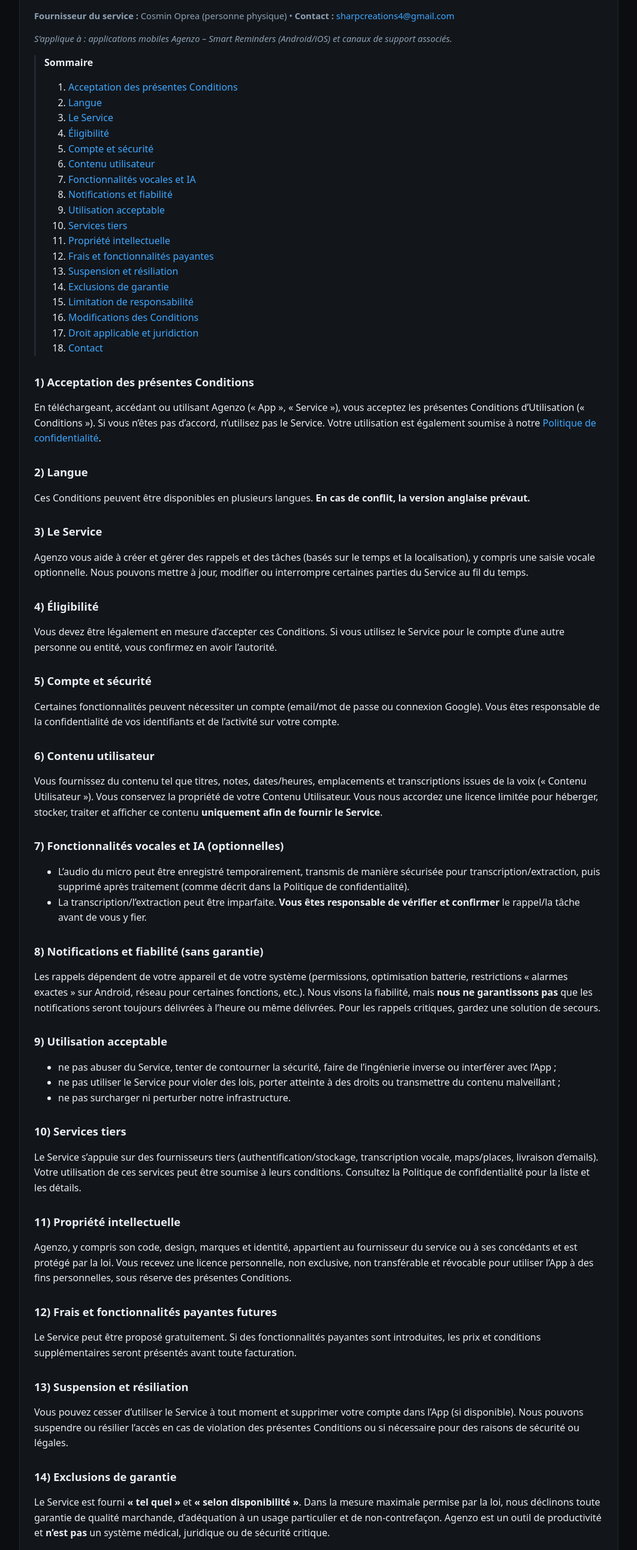
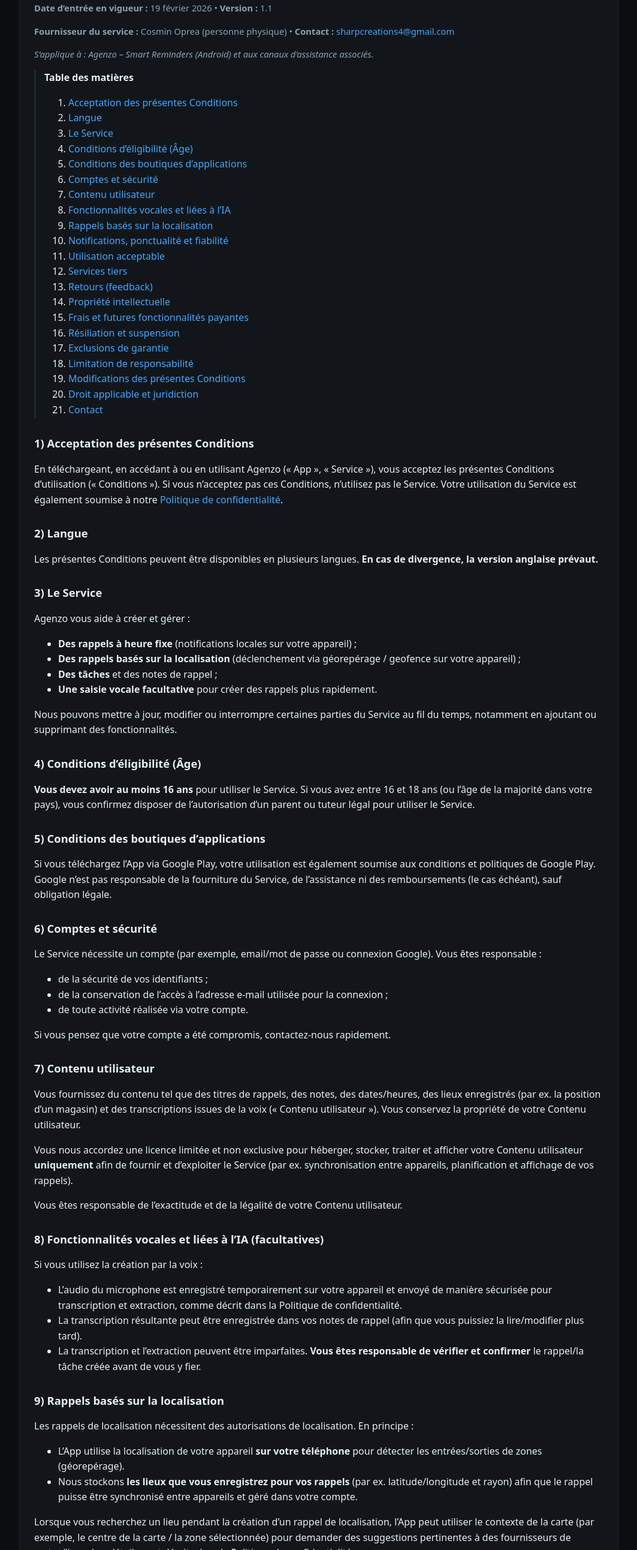
Before and after one commit to sharpcreations4/agenzo-terms, a plain HTML site: page docs/fr/index.html in a window 1280 px wide. Shown: the part 215-2799 px from the top of the page at 60% size, without its empty margins (108-1171 px from the left). Drawn offline with Linux system fonts and the light colour scheme.

Commit message:
Update index.html FR

````diff
--- a/docs/fr/index.html
+++ b/docs/fr/index.html
@@ -1,12 +1,15 @@
+```html
 <!doctype html>
 <html lang="fr">
 <head>
   <meta charset="utf-8" />
   <meta name="viewport" content="width=device-width, initial-scale=1" />
-  <title>Agenzo – Smart Reminders · Conditions d’Utilisation (FR)</title>
-  <meta name="description" content="Conditions d’Utilisation d’Agenzo – Smart Reminders (FR)">
+  <title>Agenzo – Smart Reminders · Conditions d’utilisation (FR)</title>
+  <meta name="description" content="Conditions d’utilisation pour Agenzo – Smart Reminders (FR)">
   <style>
-    :root{--bg:#0b0d10;--card:#12161b;--muted:#8ea0b3;--text:#e9eef4;--accent:#3fa7ff;--border:#1f2730}
+    :root{
+      --bg:#0b0d10;--card:#12161b;--muted:#8ea0b3;--text:#e9eef4;--accent:#3fa7ff;--border:#1f2730
+    }
     html,body{margin:0;padding:0;background:var(--bg);color:var(--text);font:16px/1.6 system-ui,-apple-system,Segoe UI,Roboto,Ubuntu,Cantarell,Noto Sans,sans-serif}
     a{color:var(--accent);text-decoration:none}
     a:hover{text-decoration:underline}
@@ -20,8 +23,10 @@
     .card{background:var(--card);border:1px solid var(--border);border-radius:14px;padding:24px;margin-top:24px}
     h1{font-size:1.8rem;margin:0 0 8px}
     h2{margin-top:28px;font-size:1.15rem}
+    h3{margin-top:18px;font-size:1.02rem}
     .meta{color:var(--muted);font-size:.92rem}
     .toc{border-left:3px solid var(--border);padding-left:14px;margin:12px 0 4px}
+    code.k{background:#0f141a;border:1px solid var(--border);padding:0 6px;border-radius:6px}
     footer{color:var(--muted);font-size:.9rem;margin:32px 0}
     @media print{
       header, .btn.print, nav{display:none}
@@ -49,96 +54,138 @@
 
   <main class="wrap">
     <article class="card">
-      <h1 id="top">Conditions d’Utilisation (FR)</h1>
-      <p class="meta"><strong>Date d’entrée en vigueur :</strong> 14 novembre 2025 • <strong>Version :</strong> 1.0</p>
+      <h1 id="top">Conditions d’utilisation (FR)</h1>
+      <p class="meta"><strong>Date d’entrée en vigueur :</strong> 19 février 2026 • <strong>Version :</strong> 1.1</p>
       <p class="meta"><strong>Fournisseur du service :</strong> Cosmin Oprea (personne physique) • <strong>Contact :</strong> <a href="mailto:sharpcreations4@gmail.com">sharpcreations4@gmail.com</a></p>
-      <p class="meta"><em>S’applique à : applications mobiles Agenzo – Smart Reminders (Android/iOS) et canaux de support associés.</em></p>
+      <p class="meta"><em>S’applique à : Agenzo – Smart Reminders (Android) et aux canaux d’assistance associés.</em></p>
 
       <div class="toc">
-        <strong>Sommaire</strong>
+        <strong>Table des matières</strong>
         <ol>
           <li><a href="#acceptance">Acceptation des présentes Conditions</a></li>
           <li><a href="#language">Langue</a></li>
           <li><a href="#service">Le Service</a></li>
-          <li><a href="#eligibility">Éligibilité</a></li>
-          <li><a href="#accounts">Compte et sécurité</a></li>
+          <li><a href="#eligibility">Conditions d’éligibilité (Âge)</a></li>
+          <li><a href="#stores">Conditions des boutiques d’applications</a></li>
+          <li><a href="#accounts">Comptes et sécurité</a></li>
           <li><a href="#content">Contenu utilisateur</a></li>
-          <li><a href="#voice">Fonctionnalités vocales et IA</a></li>
-          <li><a href="#notifications">Notifications et fiabilité</a></li>
+          <li><a href="#voice">Fonctionnalités vocales et liées à l’IA</a></li>
+          <li><a href="#location">Rappels basés sur la localisation</a></li>
+          <li><a href="#notifications">Notifications, ponctualité et fiabilité</a></li>
           <li><a href="#use">Utilisation acceptable</a></li>
           <li><a href="#thirdparty">Services tiers</a></li>
+          <li><a href="#feedback">Retours (feedback)</a></li>
           <li><a href="#ip">Propriété intellectuelle</a></li>
-          <li><a href="#fees">Frais et fonctionnalités payantes</a></li>
-          <li><a href="#termination">Suspension et résiliation</a></li>
+          <li><a href="#fees">Frais et futures fonctionnalités payantes</a></li>
+          <li><a href="#termination">Résiliation et suspension</a></li>
           <li><a href="#disclaimers">Exclusions de garantie</a></li>
           <li><a href="#liability">Limitation de responsabilité</a></li>
-          <li><a href="#changes">Modifications des Conditions</a></li>
+          <li><a href="#changes">Modifications des présentes Conditions</a></li>
           <li><a href="#law">Droit applicable et juridiction</a></li>
           <li><a href="#contact">Contact</a></li>
         </ol>
       </div>
 
       <h2 id="acceptance">1) Acceptation des présentes Conditions</h2>
-      <p>En téléchargeant, accédant ou utilisant Agenzo (« App », « Service »), vous acceptez les présentes Conditions d’Utilisation (« Conditions »). Si vous n’êtes pas d’accord, n’utilisez pas le Service. Votre utilisation est également soumise à notre <a href="https://sharpcreations4.github.io/agenzo-privacy/fr/">Politique de confidentialité</a>.</p>
+      <p>En téléchargeant, en accédant à ou en utilisant Agenzo (« App », « Service »), vous acceptez les présentes Conditions d’utilisation (« Conditions »). Si vous n’acceptez pas ces Conditions, n’utilisez pas le Service. Votre utilisation du Service est également soumise à notre <a href="https://sharpcreations4.github.io/agenzo-privacy/en/">Politique de confidentialité</a>.</p>
 
       <h2 id="language">2) Langue</h2>
-      <p>Ces Conditions peuvent être disponibles en plusieurs langues. <strong>En cas de conflit, la version anglaise prévaut.</strong></p>
+      <p>Les présentes Conditions peuvent être disponibles en plusieurs langues. <strong>En cas de divergence, la version anglaise prévaut.</strong></p>
 
       <h2 id="service">3) Le Service</h2>
-      <p>Agenzo vous aide à créer et gérer des rappels et des tâches (basés sur le temps et la localisation), y compris une saisie vocale optionnelle. Nous pouvons mettre à jour, modifier ou interrompre certaines parties du Service au fil du temps.</p>
+      <p>Agenzo vous aide à créer et gérer :</p>
+      <ul>
+        <li><strong>Des rappels à heure fixe</strong> (notifications locales sur votre appareil) ;</li>
+        <li><strong>Des rappels basés sur la localisation</strong> (déclenchement via géorepérage / geofence sur votre appareil) ;</li>
+        <li><strong>Des tâches</strong> et des notes de rappel ;</li>
+        <li><strong>Une saisie vocale facultative</strong> pour créer des rappels plus rapidement.</li>
+      </ul>
+      <p>Nous pouvons mettre à jour, modifier ou interrompre certaines parties du Service au fil du temps, notamment en ajoutant ou supprimant des fonctionnalités.</p>
 
-      <h2 id="eligibility">4) Éligibilité</h2>
-      <p>Vous devez être légalement en mesure d’accepter ces Conditions. Si vous utilisez le Service pour le compte d’une autre personne ou entité, vous confirmez en avoir l’autorité.</p>
+      <h2 id="eligibility">4) Conditions d’éligibilité (Âge)</h2>
+      <p><strong>Vous devez avoir au moins 16 ans</strong> pour utiliser le Service. Si vous avez entre 16 et 18 ans (ou l’âge de la majorité dans votre pays), vous confirmez disposer de l’autorisation d’un parent ou tuteur légal pour utiliser le Service.</p>
 
-      <h2 id="accounts">5) Compte et sécurité</h2>
-      <p>Certaines fonctionnalités peuvent nécessiter un compte (email/mot de passe ou connexion Google). Vous êtes responsable de la confidentialité de vos identifiants et de l’activité sur votre compte.</p>
+      <h2 id="stores">5) Conditions des boutiques d’applications</h2>
+      <p>Si vous téléchargez l’App via Google Play, votre utilisation est également soumise aux conditions et politiques de Google Play. Google n’est pas responsable de la fourniture du Service, de l’assistance ni des remboursements (le cas échéant), sauf obligation légale.</p>
 
-      <h2 id="content">6) Contenu utilisateur</h2>
-      <p>Vous fournissez du contenu tel que titres, notes, dates/heures, emplacements et transcriptions issues de la voix (« Contenu Utilisateur »). Vous conservez la propriété de votre Contenu Utilisateur. Vous nous accordez une licence limitée pour héberger, stocker, traiter et afficher ce contenu <strong>uniquement afin de fournir le Service</strong>.</p>
+      <h2 id="accounts">6) Comptes et sécurité</h2>
+      <p>Le Service nécessite un compte (par exemple, email/mot de passe ou connexion Google). Vous êtes responsable :</p>
+      <ul>
+        <li>de la sécurité de vos identifiants ;</li>
+        <li>de la conservation de l’accès à l’adresse e-mail utilisée pour la connexion ;</li>
+        <li>de toute activité réalisée via votre compte.</li>
+      </ul>
+      <p>Si vous pensez que votre compte a été compromis, contactez-nous rapidement.</p>
 
-      <h2 id="voice">7) Fonctionnalités vocales et IA (optionnelles)</h2>
+      <h2 id="content">7) Contenu utilisateur</h2>
+      <p>Vous fournissez du contenu tel que des titres de rappels, des notes, des dates/heures, des lieux enregistrés (par ex. la position d’un magasin) et des transcriptions issues de la voix (« Contenu utilisateur »). Vous conservez la propriété de votre Contenu utilisateur.</p>
+      <p>Vous nous accordez une licence limitée et non exclusive pour héberger, stocker, traiter et afficher votre Contenu utilisateur <strong>uniquement</strong> afin de fournir et d’exploiter le Service (par ex. synchronisation entre appareils, planification et affichage de vos rappels).</p>
+      <p>Vous êtes responsable de l’exactitude et de la légalité de votre Contenu utilisateur.</p>
+
+      <h2 id="voice">8) Fonctionnalités vocales et liées à l’IA (facultatives)</h2>
+      <p>Si vous utilisez la création par la voix :</p>
       <ul>
-        <li>L’audio du micro peut être enregistré temporairement, transmis de manière sécurisée pour transcription/extraction, puis supprimé après traitement (comme décrit dans la Politique de confidentialité).</li>
-        <li>La transcription/l’extraction peut être imparfaite. <strong>Vous êtes responsable de vérifier et confirmer</strong> le rappel/la tâche avant de vous y fier.</li>
+        <li>L’audio du microphone est enregistré temporairement sur votre appareil et envoyé de manière sécurisée pour transcription et extraction, comme décrit dans la Politique de confidentialité.</li>
+        <li>La transcription résultante peut être enregistrée dans vos notes de rappel (afin que vous puissiez la lire/modifier plus tard).</li>
+        <li>La transcription et l’extraction peuvent être imparfaites. <strong>Vous êtes responsable de vérifier et confirmer</strong> le rappel/la tâche créée avant de vous y fier.</li>
       </ul>
 
-      <h2 id="notifications">8) Notifications et fiabilité (sans garantie)</h2>
-      <p>Les rappels dépendent de votre appareil et de votre système (permissions, optimisation batterie, restrictions « alarmes exactes » sur Android, réseau pour certaines fonctions, etc.). Nous visons la fiabilité, mais <strong>nous ne garantissons pas</strong> que les notifications seront toujours délivrées à l’heure ou même délivrées. Pour les rappels critiques, gardez une solution de secours.</p>
+      <h2 id="location">9) Rappels basés sur la localisation</h2>
+      <p>Les rappels de localisation nécessitent des autorisations de localisation. En principe :</p>
+      <ul>
+        <li>L’App utilise la localisation de votre appareil <strong>sur votre téléphone</strong> pour détecter les entrées/sorties de zones (géorepérage).</li>
+        <li>Nous stockons <strong>les lieux que vous enregistrez pour vos rappels</strong> (par ex. latitude/longitude et rayon) afin que le rappel puisse être synchronisé entre appareils et géré dans votre compte.</li>
+      </ul>
+      <p>Lorsque vous recherchez un lieu pendant la création d’un rappel de localisation, l’App peut utiliser le contexte de la carte (par exemple, le centre de la carte / la zone sélectionnée) pour demander des suggestions pertinentes à des fournisseurs de cartes/lieux. Les détails sont décrits dans la Politique de confidentialité.</p>
 
-      <h2 id="use">9) Utilisation acceptable</h2>
+      <h2 id="notifications">10) Notifications, ponctualité et fiabilité (sans garantie)</h2>
+      <p>Les rappels dépendent des réglages de votre appareil et de votre système (autorisations de notification, optimisation de batterie, Doze/App Standby, restrictions des fabricants, et restrictions « alarmes exactes » sur Android). Nous visons la fiabilité, mais <strong>nous ne garantissons pas</strong> que les notifications seront toujours livrées à l’heure ou même livrées.</p>
+      <p><strong>Android – heure exacte (facultatif) :</strong> Sur Android, un mode facultatif « Heure exacte » peut être proposé pour les rappels à heure fixe. S’il est activé, le système peut exiger une autorisation spéciale (« Alarmes et rappels »). Si vous ne l’activez pas, l’App fonctionne quand même, mais les rappels à heure fixe peuvent être retardés par le système.</p>
+      <p>Pour des rappels critiques, prévoyez une redondance (par ex. une autre appli d’alarme ou une entrée de calendrier).</p>
+
+      <h2 id="use">11) Utilisation acceptable</h2>
+      <p>Vous acceptez de ne pas :</p>
       <ul>
-        <li>ne pas abuser du Service, tenter de contourner la sécurité, faire de l’ingénierie inverse ou interférer avec l’App ;</li>
-        <li>ne pas utiliser le Service pour violer des lois, porter atteinte à des droits ou transmettre du contenu malveillant ;</li>
-        <li>ne pas surcharger ni perturber notre infrastructure.</li>
+        <li>détourner le Service, tenter de contourner la sécurité, rétroconcevoir ou perturber l’App ;</li>
+        <li>utiliser le Service pour enfreindre la loi, violer des droits ou transmettre du contenu malveillant ;</li>
+        <li>surcharger ou perturber notre infrastructure (y compris l’abus automatisé des endpoints vocaux ou des services backend).</li>
       </ul>
 
-      <h2 id="thirdparty">10) Services tiers</h2>
-      <p>Le Service s’appuie sur des fournisseurs tiers (authentification/stockage, transcription vocale, maps/places, livraison d’emails). Votre utilisation de ces services peut être soumise à leurs conditions. Consultez la Politique de confidentialité pour la liste et les détails.</p>
+      <h2 id="thirdparty">12) Services tiers</h2>
+      <p>Le Service s’appuie sur des prestataires tiers pour fonctionner (par exemple : authentification et hébergement de base de données, transcription vocale, traitement linguistique, cartes/lieux, et livraison e-mail ou assistance). Votre utilisation de ces services peut être soumise à leurs conditions et politiques.</p>
+      <p>Consultez la Politique de confidentialité pour une liste à jour des prestataires et la manière dont les données sont traitées.</p>
 
-      <h2 id="ip">11) Propriété intellectuelle</h2>
-      <p>Agenzo, y compris son code, design, marques et identité, appartient au fournisseur du service ou à ses concédants et est protégé par la loi. Vous recevez une licence personnelle, non exclusive, non transférable et révocable pour utiliser l’App à des fins personnelles, sous réserve des présentes Conditions.</p>
+      <h2 id="feedback">13) Retours (feedback)</h2>
+      <p>Si vous choisissez de nous envoyer des retours, suggestions ou idées concernant l’App, vous nous accordez une licence non exclusive, mondiale et gratuite pour utiliser ces retours afin d’améliorer le Service, sans obligation envers vous.</p>
 
-      <h2 id="fees">12) Frais et fonctionnalités payantes futures</h2>
-      <p>Le Service peut être proposé gratuitement. Si des fonctionnalités payantes sont introduites, les prix et conditions supplémentaires seront présentés avant toute facturation.</p>
+      <h2 id="ip">14) Propriété intellectuelle</h2>
+      <p>Agenzo, y compris son code, son design, ses marques et son identité visuelle, appartient au fournisseur du service ou à ses concédants et est protégé par les lois applicables. Vous recevez une licence personnelle, non exclusive, non transférable et révocable pour utiliser l’App à des fins personnelles, sous réserve des présentes Conditions.</p>
 
-      <h2 id="termination">13) Suspension et résiliation</h2>
-      <p>Vous pouvez cesser d’utiliser le Service à tout moment et supprimer votre compte dans l’App (si disponible). Nous pouvons suspendre ou résilier l’accès en cas de violation des présentes Conditions ou si nécessaire pour des raisons de sécurité ou légales.</p>
+      <h2 id="fees">15) Frais et futures fonctionnalités payantes</h2>
+      <p>Le Service peut être proposé gratuitement. Si des fonctionnalités payantes sont introduites, les prix et éventuelles conditions additionnelles vous seront présentés avant toute facturation.</p>
 
-      <h2 id="disclaimers">14) Exclusions de garantie</h2>
-      <p>Le Service est fourni <strong>« tel quel »</strong> et <strong>« selon disponibilité »</strong>. Dans la mesure maximale permise par la loi, nous déclinons toute garantie de qualité marchande, d’adéquation à un usage particulier et de non-contrefaçon. Agenzo est un outil de productivité et <strong>n’est pas</strong> un système médical, juridique ou de sécurité critique.</p>
+      <h2 id="termination">16) Résiliation et suspension</h2>
+      <p>Vous pouvez cesser d’utiliser le Service à tout moment. Si l’App propose une option de suppression de compte, vous pouvez supprimer votre compte dans l’App. Vous pouvez également nous contacter pour obtenir de l’assistance.</p>
+      <p>Nous pouvons suspendre ou résilier l’accès si vous violez ces Conditions ou si cela est nécessaire pour la sécurité, la prévention des abus ou des raisons légales.</p>
 
-      <h2 id="liability">15) Limitation de responsabilité</h2>
-      <p>Dans la mesure maximale permise par la loi, nous ne sommes pas responsables des dommages indirects, accessoires, spéciaux, consécutifs ou punitifs, ni des pertes de données, profits ou activité liées à l’utilisation du Service. Lorsque la responsabilité ne peut être exclue, elle est limitée au montant payé pour le Service au cours des 12 mois précédents (ou 10 € si gratuit), sauf dispositions impératives du droit de la consommation.</p>
+      <h2 id="disclaimers">17) Exclusions de garantie</h2>
+      <p>Le Service est fourni <strong>« en l’état »</strong> et <strong>« selon disponibilité »</strong>. Dans la mesure maximale permise par la loi, nous excluons les garanties de qualité marchande, d’adéquation à un usage particulier et de non-contrefaçon.</p>
+      <p>Agenzo est un outil de productivité et <strong>n’est pas</strong> un système médical, juridique, d’urgence ou critique pour la sécurité. Ne vous y fiez pas lorsque l’échec pourrait entraîner un préjudice.</p>
 
-      <h2 id="changes">16) Modifications des présentes Conditions</h2>
-      <p>Nous pouvons mettre à jour ces Conditions. Nous mettrons à jour la « Date d’entrée en vigueur » ci-dessus et pour les changements substantiels, nous pourrons vous en informer dans l’App ou par email. L’utilisation continue vaut acceptation.</p>
+      <h2 id="liability">18) Limitation de responsabilité</h2>
+      <p>Dans la mesure maximale permise par la loi, nous ne sommes pas responsables des dommages indirects, accessoires, spéciaux, consécutifs ou punitifs, ni de toute perte de données, de profits ou d’activité, découlant de votre utilisation du Service.</p>
+      <p>Là où la responsabilité ne peut être exclue, elle est limitée au montant que vous avez payé pour le Service au cours des 12 mois précédant l’événement (ou 10 € si le Service était gratuit), sauf si le droit impératif de la consommation en dispose autrement.</p>
 
-      <h2 id="law">17) Droit applicable et juridiction</h2>
-      <p>Ces Conditions sont régies par les lois du <strong>Portugal</strong>. Les tribunaux de <strong>Lisbonne, Portugal</strong> seront compétents, sauf si des règles impératives de protection des consommateurs prévoient autrement.</p>
+      <h2 id="changes">19) Modifications des présentes Conditions</h2>
+      <p>Nous pouvons mettre à jour ces Conditions. Nous actualiserons la « Date d’entrée en vigueur » ci-dessus et pouvons fournir un avis dans l’App ou par e-mail en cas de changements importants. La poursuite de l’utilisation après modifications signifie que vous acceptez les Conditions mises à jour.</p>
 
-      <h2 id="contact">18) Contact</h2>
+      <h2 id="law">20) Droit applicable et juridiction</h2>
+      <p>Les présentes Conditions sont régies par le droit de <strong>Portugal</strong>, sans égard aux règles de conflits de lois. Les tribunaux situés à <strong>Lisbonne, Portugal</strong> seront compétents, sauf disposition impérative de protection des consommateurs.</p>
+
+      <h2 id="contact">21) Contact</h2>
       <p><strong>Fournisseur du service :</strong> Cosmin Oprea (personne physique)<br>
          <strong>Email :</strong> <a href="mailto:sharpcreations4@gmail.com">sharpcreations4@gmail.com</a></p>
+      <p>Si vous avez besoin d’une adresse postale pour une correspondance juridique, écrivez-nous par e-mail et nous vous fournirons une adresse d’envoi.</p>
 
       <p style="margin-top:24px"><a href="#top">↑ Retour en haut</a></p>
     </article>
@@ -148,6 +195,9 @@
     </footer>
   </main>
 
-  <script>document.getElementById('y').textContent = new Date().getFullYear();</script>
+  <script>
+    document.getElementById('y').textContent = new Date().getFullYear();
+  </script>
 </body>
 </html>
+```
````
